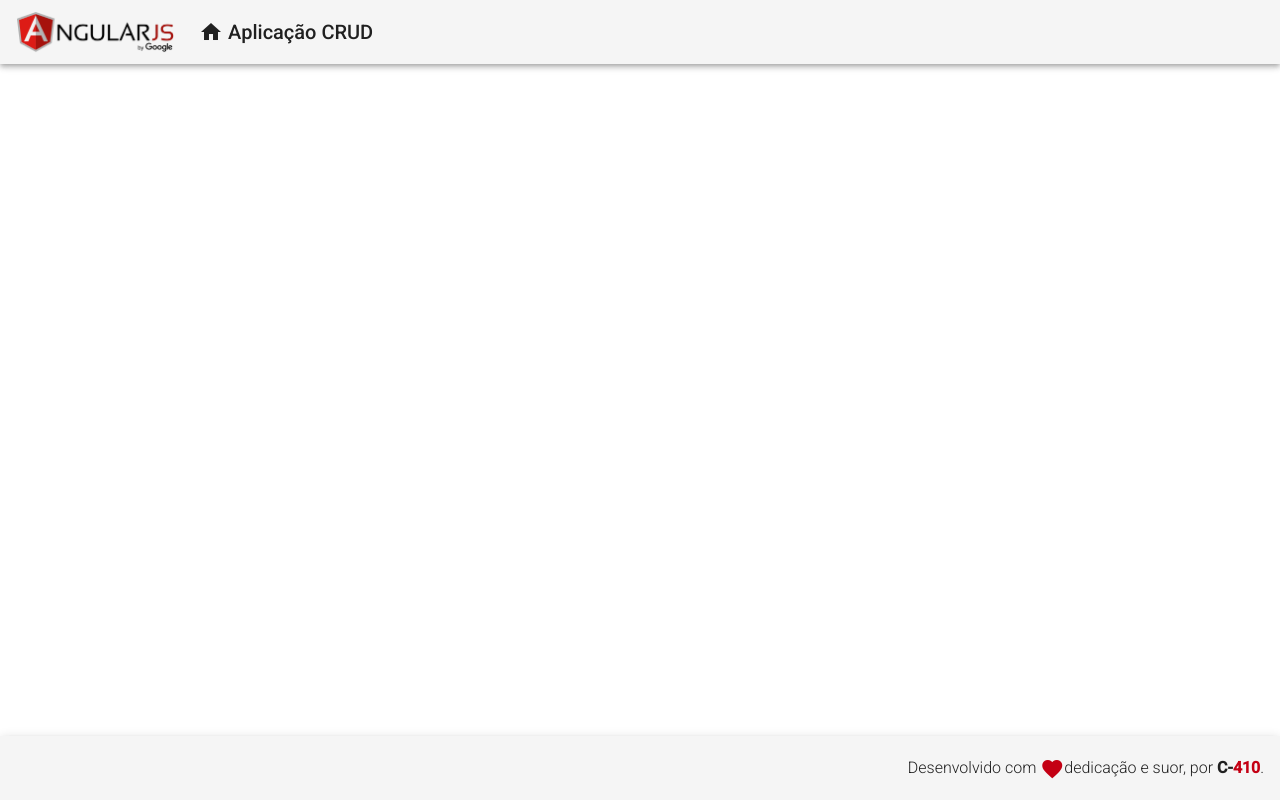
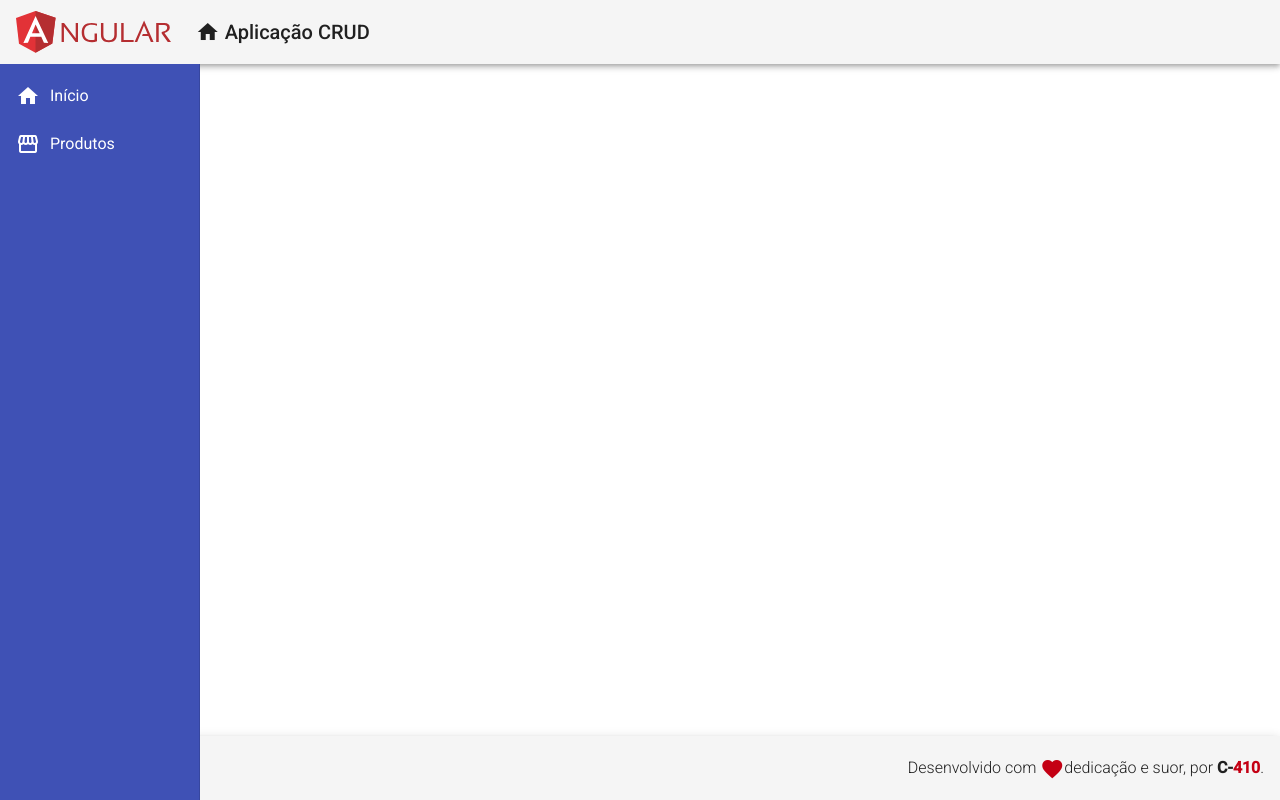
Before and after one commit to SantanaCaio/CrudAngular, an Angular app: page / in a window 1280 px wide. Built offline with nearby package versions, Linux system fonts and the light colour scheme.

Commit message:
Criação do componente de navagação lateral

```diff
--- a/src/app/app.component.html
+++ b/src/app/app.component.html
@@ -1,6 +1,3 @@
-<app-header>
-
-</app-header>
-<app-footer>
-
-</app-footer>
+<app-header></app-header>
+<app-nav></app-nav>
+<app-footer></app-footer>
--- a/src/app/app.component.ts
+++ b/src/app/app.component.ts
@@ -4,6 +4,7 @@
   selector: 'app-root',
   templateUrl: './app.component.html',
   styleUrls: ['./app.component.css']
+
 })
 export class AppComponent {
   title = 'ANGULAR-CRUD';
--- a/src/app/components/template/header/header.component.html
+++ b/src/app/components/template/header/header.component.html
@@ -1,7 +1,7 @@
 <mat-toolbar class="header mat-elevation-z4">
   <span>
     <a>
-      <img class="logo" src="../../../../assets/img/logoAngular.png" alt="logo">
+      <img class="logo" src="../../../../assets/img/logo.svg" alt="logo">
     </a>
   </span>
   <span class="title-group">
--- /dev/null
+++ b/src/app/components/template/nav/nav.component.css
@@ -0,0 +1,12 @@
+.sidenav {
+  background-color: #3f51b5;
+  width: 200px;
+}
+
+.sidenav a{
+  color: #FFF;
+}
+
+.sidenav i{
+  padding-right: 10px;
+}
--- /dev/null
+++ b/src/app/components/template/nav/nav.component.html
@@ -0,0 +1,18 @@
+<mat-sidenav-container class="container">
+  <mat-sidenav class="sidenav" mode="side" opened fixedInViewport=true fixedTopGap="64">
+    <mat-nav-list class="nav-list">
+      <a mat-list-item>
+        <i class="material-icons">
+          home
+        </i>
+        Início
+      </a>
+      <a mat-list-item>
+        <i class="material-icons">
+          storefront
+        </i>
+        Produtos
+      </a>
+    </mat-nav-list>
+  </mat-sidenav>
+</mat-sidenav-container>
--- /dev/null
+++ b/src/app/components/template/nav/nav.component.ts
@@ -0,0 +1,15 @@
+import { Component, OnInit } from '@angular/core';
+
+@Component({
+  selector: 'app-nav',
+  templateUrl: './nav.component.html',
+  styleUrls: ['./nav.component.css']
+})
+export class NavComponent implements OnInit {
+
+  constructor() { }
+
+  ngOnInit(): void {
+  }
+
+}
```
Also changed, not shown: src/app/app.module.ts (+11 -2 lines), src/assets/img/logo.svg (added), 1 other file (tests, documents, lock files or other folders).
